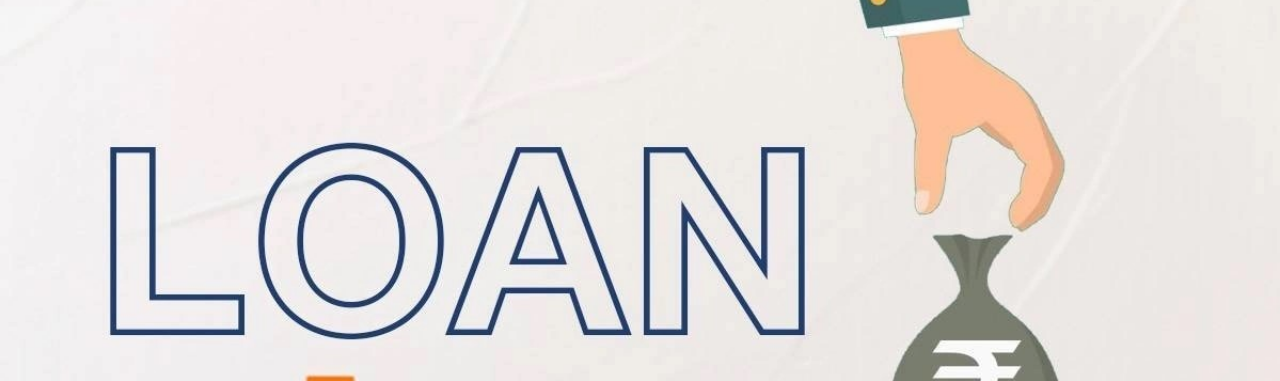
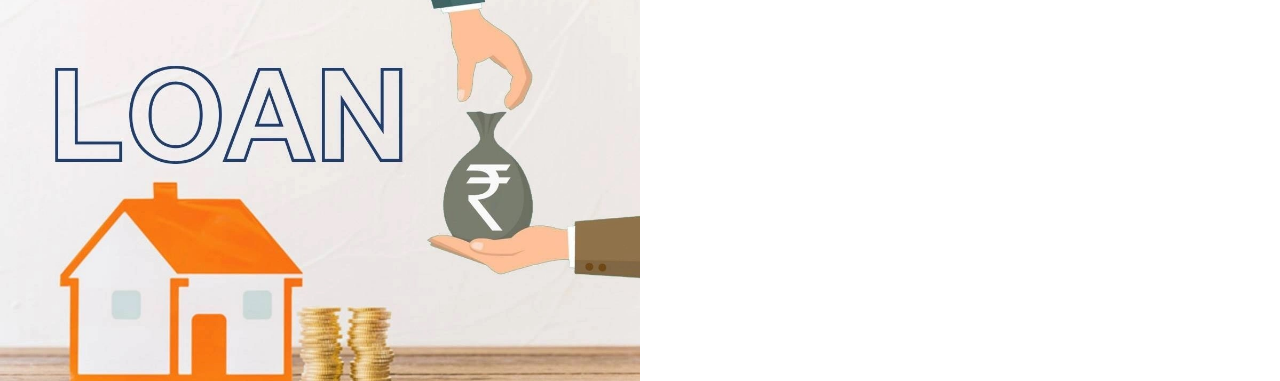
Before and after one commit to vickypar/Stout_Case_Study, a plain HTML site: page docs/index.html in a window 1280 px wide. Shown: the part 67-448 px from the top of the page. Drawn offline with nearby package versions, Linux system fonts and the light colour scheme.

Commit message:
minor change

```diff
--- a/docs/index.html
+++ b/docs/index.html
@@ -7,7 +7,7 @@
       </head>
       <body>
       <h1>Stout Case Study</h1>
-      <img src="loan_image.jpg" alt="pie chart" width="100%">
+      <img src="loan_image.jpg" alt="pie chart" width="50%">
       <h2>Analysis of the Dataset</h2>
             <p>This dataset contains loan data.</p>
       </body>
```
